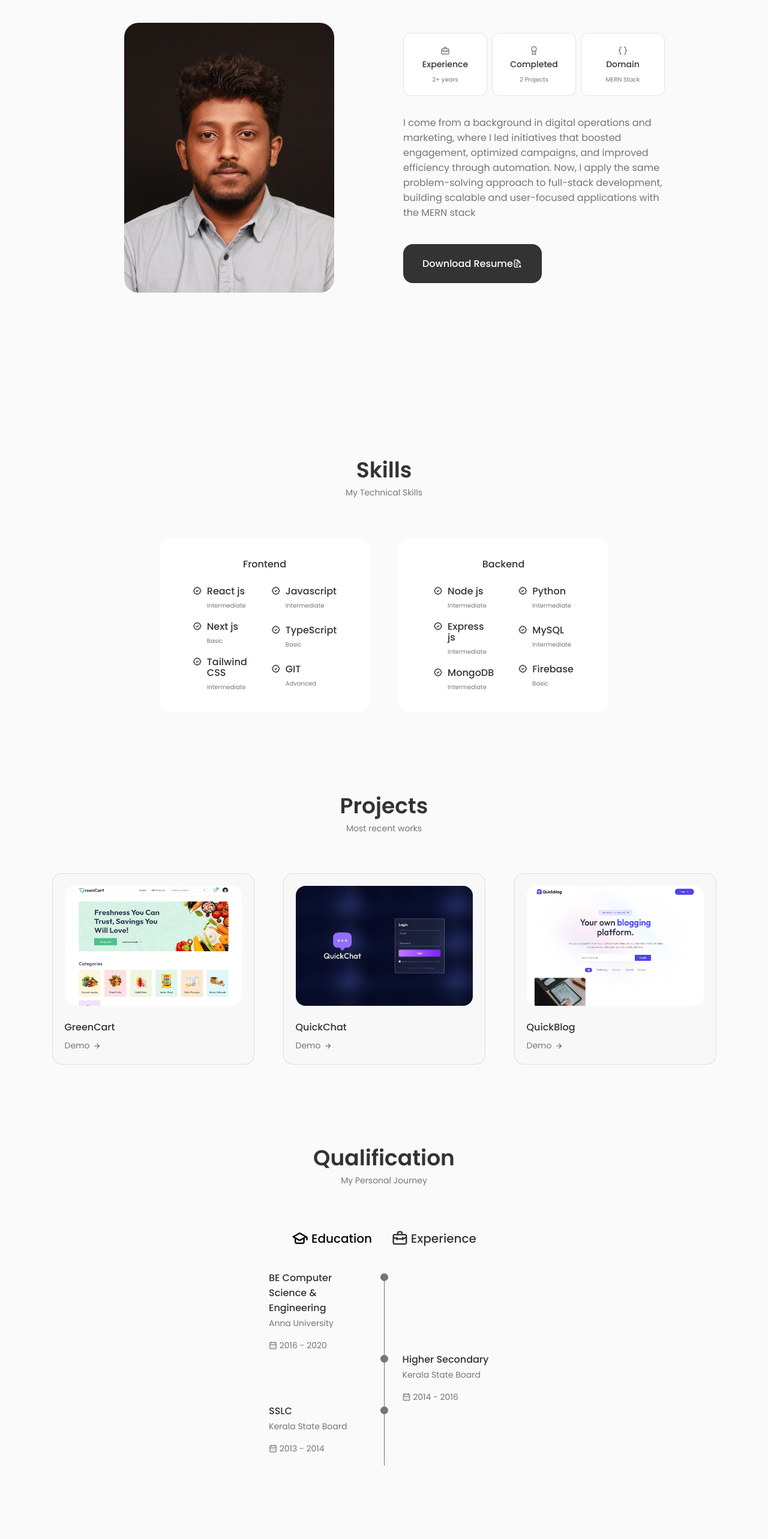
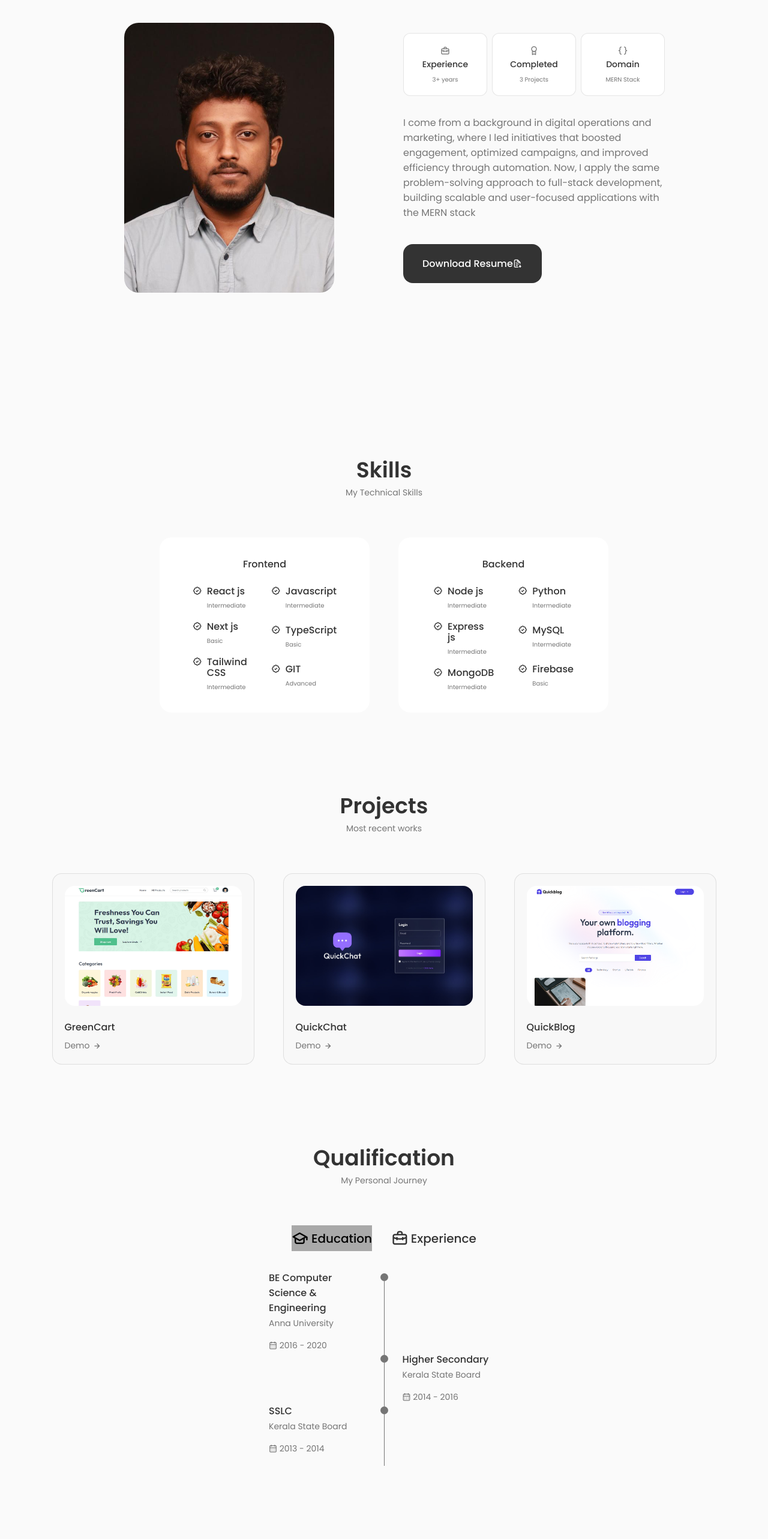
Before and after one commit to ArunSathy/my-portfolio, a React (Create React App) app: page / in a window 1280 px wide. Shown: the part 1020-3586 px from the top of the page at 60% size. Built offline with nearby package versions, Linux system fonts and the light colour scheme.

Commit message:
made some changes in the info, contact and qualification part

```diff
--- a/src/components/about/Info.jsx
+++ b/src/components/about/Info.jsx
@@ -7,13 +7,13 @@ const Info = () => {
         <div className="about__box">
             <i class="uil uil-briefcase-alt"></i>
             <h3 className="about__title">Experience</h3>
-            <span className="about__subtitle">2+ years</span>
+            <span className="about__subtitle">3+ years</span>
         </div>
 
         <div className="about__box">
             <i class="uil uil-award-alt"></i>
             <h3 className="about__title">Completed</h3>
-            <span className="about__subtitle">2 Projects</span>
+            <span className="about__subtitle">3 Projects</span>
         </div>
 
         <div className="about__box">
--- a/src/components/contact/Contact.jsx
+++ b/src/components/contact/Contact.jsx
@@ -56,7 +56,7 @@ const Contact = () => {
                 </div>
 
                 <div className="contact__content">
-                    <h3 className="contact__title">Write me your Project</h3>
+                    <h3 className="contact__title">Write me</h3>
 
                     <form ref={form} onSubmit={sendEmail} className="contact__form">
                         <div className="contact__form-div">
--- a/src/components/qualification/qualification.css
+++ b/src/components/qualification/qualification.css
@@ -19,6 +19,7 @@
 
 .qualification__button:hover {
     color: var(--title-color-dark);
+    background-color: darkgrey;
 }
 
 .qualification__icon {
@@ -28,6 +29,7 @@
 
 .qualification__active {
     color: var(--title-color-dark);
+    background-color: darkgrey;
 }
 
 .qualification__sections {
```
